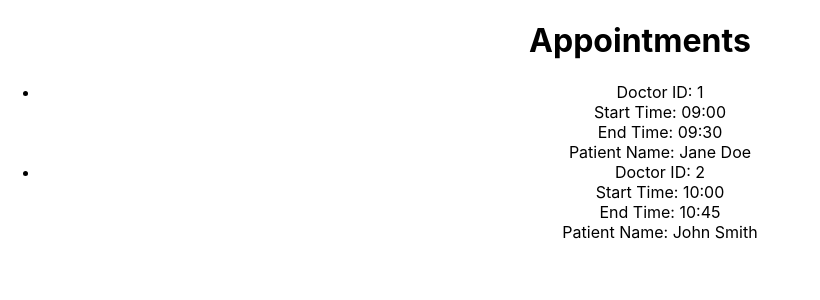
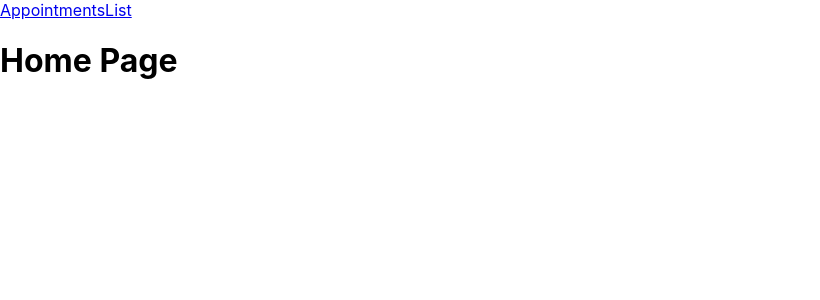
Before and after one commit to NigarRahimli/Doctor-Schedule-Management-App-React-Task, a React (Create React App) app: page / in a window 1280 px wide. Shown: the top 300 px of the page, without its empty margins (0-820 px from the left). Built offline with nearby package versions, Linux system fonts and the light colour scheme; data requests are answered from the project's data file.

Commit message:
pages are created

```diff
--- a/package.json
+++ b/package.json
@@ -13,6 +13,7 @@
     "@testing-library/user-event": "^13.5.0",
     "react": "^18.2.0",
     "react-dom": "^18.2.0",
+    "react-router-dom": "^6.22.0",
     "react-scripts": "5.0.1",
     "web-vitals": "^2.1.4"
   },
@@ -39,5 +40,8 @@
       "last 1 firefox version",
       "last 1 safari version"
     ]
+  },
+  "devDependencies": {
+    "@babel/plugin-proposal-private-property-in-object": "^7.21.11"
   }
 }
--- a/src/App.css
+++ /dev/null
@@ -1,38 +0,0 @@
-.App {
-  text-align: center;
-}
-
-.App-logo {
-  height: 40vmin;
-  pointer-events: none;
-}
-
-@media (prefers-reduced-motion: no-preference) {
-  .App-logo {
-    animation: App-logo-spin infinite 20s linear;
-  }
-}
-
-.App-header {
-  background-color: #282c34;
-  min-height: 100vh;
-  display: flex;
-  flex-direction: column;
-  align-items: center;
-  justify-content: center;
-  font-size: calc(10px + 2vmin);
-  color: white;
-}
-
-.App-link {
-  color: #61dafb;
-}
-
-@keyframes App-logo-spin {
-  from {
-    transform: rotate(0deg);
-  }
-  to {
-    transform: rotate(360deg);
-  }
-}
--- a/src/App.js
+++ b/src/App.js
@@ -1,11 +1,23 @@
-import "./App.css";
-import AppointmentsList from "./AppointmentsList";
-
+import React from "react";
+import {
+  BrowserRouter as Router,
+  Routes,
+  Route,
+  Link,
+} from "react-router-dom";
+import HomePage from "./api/pages/HomePage";
+import AppointmentsList from "./api/pages/AppointmentsList";
 function App() {
   return (
-    <div className="App">
-      <AppointmentsList />
-    </div>
+<Router>
+      <Link to='/about'>AppointmentsList</Link>
+
+      <Routes>
+      <Route path='/' element={<HomePage/>} />
+      <Route path='/about' element={<AppointmentsList/>} />
+
+      </Routes>
+      </Router>
   );
 }
 
--- /dev/null
+++ b/src/api/pages/HomePage.js
@@ -0,0 +1,11 @@
+import React from "react";
+
+function HomePage() {
+  return (
+    <div>
+      <h1>Home Page</h1>
+    </div>
+  );
+}
+
+export default HomePage;
```
Also changed, not shown: src/api/pages/AppointmentsList.js (renamed from src/AppointmentsList.js), 1 other file (tests, documents, lock files or other folders).
